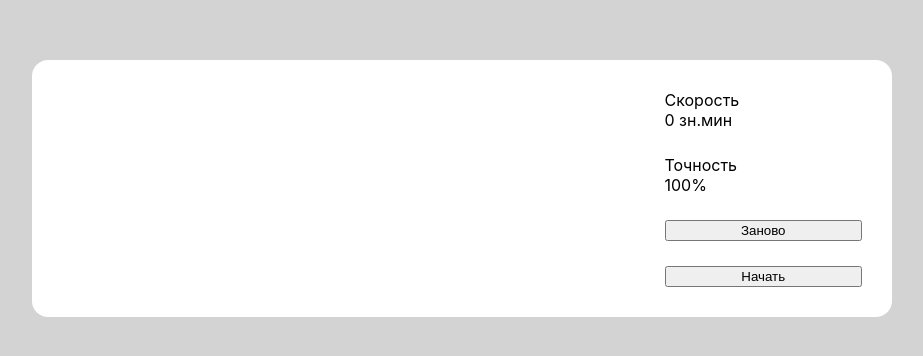
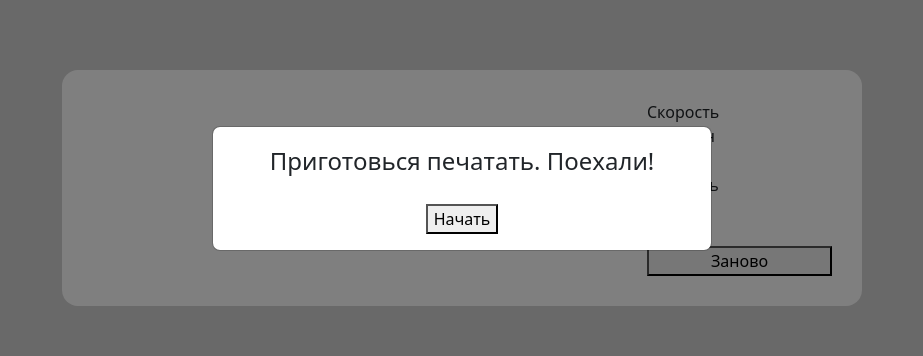
Before and after one commit to dannotdead/typing-simulator, a React (Create React App) app: page / in a window 1280 px wide. Shown: the part 212-568 px from the top of the page, without its empty margins (178-1101 px from the left). Built offline with nearby package versions, Linux system fonts and the light colour scheme.

Commit message:
feat: add bootstrap and modal

```diff
--- a/package.json
+++ b/package.json
@@ -9,11 +9,14 @@
     "@types/jest": "^27.5.2",
     "@types/node": "^16.11.56",
     "@types/react": "^18.0.17",
+    "@types/react-bootstrap": "^0.32.30",
     "@types/react-dom": "^18.0.6",
     "@types/styled-components": "^5.1.26",
+    "bootstrap": "^5.2.0",
     "mobx": "^6.6.1",
     "mobx-react-lite": "^3.4.0",
     "react": "^18.2.0",
+    "react-bootstrap": "^2.5.0",
     "react-dom": "^18.2.0",
     "react-scripts": "5.0.1",
     "styled-components": "^5.3.5",
--- a/src/App.tsx
+++ b/src/App.tsx
@@ -1,6 +1,9 @@
 import React from 'react'
 import styled from 'styled-components'
+import {observer} from 'mobx-react-lite'
 import Simulator from './components/Simulator'
+import StartModal from './components/Modal'
+import modal from './store/modal'
 
 const StyledApp = styled.div`
 	display: flex;
@@ -11,12 +14,13 @@ const StyledApp = styled.div`
 	padding: 0 20px;
 `
 
-const App = () => {
+const App = observer(() => {
 	return (
 		<StyledApp>
+			{modal.show && <StartModal />}
 			<Simulator />
 		</StyledApp>
 	);
-}
+})
 
 export default App;
--- a/src/components/Controls/Controls.tsx
+++ b/src/components/Controls/Controls.tsx
@@ -3,7 +3,6 @@ import styled from 'styled-components'
 import ControlsSpeed from './ControlsSpeed'
 import ControlsAccuracy from './ControlsAccuracy'
 import RestartButton from './RestartButton'
-import StartButton from './StartButton'
 
 const ControlsTemplate = styled.div`
 	display: flex;
@@ -18,7 +17,6 @@ const Controls = () => {
 			<ControlsSpeed />
 			<ControlsAccuracy />
 			<RestartButton />
-			<StartButton />
 		</ControlsTemplate>
 	)
 }
--- a/src/components/Controls/StartButton.tsx
+++ b/src/components/Controls/StartButton.tsx
@@ -1,12 +1,18 @@
 import React from 'react'
 import styled from 'styled-components'
 import store from '../../store/store'
+import modal from '../../store/modal'
 
 const ButtonTemplate = styled.button``
 
 const StartButton = () => {
 	return (
-		<ButtonTemplate onClick={() => store.generateText()}>
+		<ButtonTemplate
+			onClick={() => {
+				store.generateText()
+				modal.handleClose()
+			}}
+		>
 			Начать
 		</ButtonTemplate>
 	)
--- /dev/null
+++ b/src/components/Modal.tsx
@@ -0,0 +1,35 @@
+import React from 'react'
+import {Modal} from 'react-bootstrap'
+import modal from '../store/modal'
+import StartButton from './Controls/StartButton'
+import styled from 'styled-components'
+
+const CenteredBody = styled.div`
+	display: flex;
+	flex-direction: column;
+	align-items: center;
+	gap: 25px;
+`
+
+const StartModal = () => {
+	return (
+		<>
+			<Modal
+				show={modal.show}
+				onHide={modal.handleClose}
+				backdrop='static'
+				keyboard={false}
+				centered
+			>
+				<Modal.Body>
+					<CenteredBody>
+						<Modal.Title>Приготовься печатать. Поехали!</Modal.Title>
+						<StartButton />
+					</CenteredBody>
+				</Modal.Body>
+			</Modal>
+		</>
+	)
+}
+
+export default StartModal
--- a/src/components/Textarea.tsx
+++ b/src/components/Textarea.tsx
@@ -31,11 +31,10 @@ const Textarea = observer(() => {
 	}, [])
 
 	const onKeypress = (event: KeyboardEvent) => {
-		console.log(store.typingError)
 		if (store.currentChar === event.key) {
 			store.incrementCharIndex()
 			store.changeCurrentChar()
-			store.enterText(event.key)
+			store.inputCorrectChar()
 		} else {
 			store.inputWrongChar()
 		}
@@ -43,10 +42,6 @@ const Textarea = observer(() => {
 
 	return (
 		<TextareaTemplate>
-			{/*<EnteredTextarea>*/}
-			{/*	{store.enteredText}*/}
-			{/*	<CurrentChar store={store}>{store.currentChar}</CurrentChar>*/}
-			{/*</EnteredTextarea>*/}
 			{store.text.map((symbol, index) => {
 				if (index === store.currentCharIndex) {
 					return <CurrentChar key={`${symbol}${index}`} typingError={store.typingError}>{symbol}</CurrentChar>
--- a/src/index.tsx
+++ b/src/index.tsx
@@ -2,6 +2,7 @@ import React from 'react';
 import ReactDOM from 'react-dom/client';
 import App from './App';
 import './index.css';
+import 'bootstrap/dist/css/bootstrap.min.css';
 
 const root = ReactDOM.createRoot(
 	document.getElementById('root') as HTMLElement
--- /dev/null
+++ b/src/store/modal.ts
@@ -0,0 +1,16 @@
+import {makeAutoObservable} from 'mobx'
+
+class Modal {
+	show: boolean = true
+
+	constructor() {
+		makeAutoObservable(this)
+	}
+
+	handleClose = () => {
+		this.show = false
+	}
+
+}
+
+export default new Modal()
--- a/src/store/store.ts
+++ b/src/store/store.ts
@@ -9,7 +9,6 @@ class Store {
 	text: string[] = []
 	currentChar: string = ''
 	currentCharIndex: number = 0
-	enteredText: string = ''
 	typingError: boolean = false
 
 	constructor() {
@@ -24,7 +23,6 @@ class Store {
 					this.text = data.text.split('')
 					this.currentChar = data.text[0]
 					this.currentCharIndex = 0
-					this.enteredText = ''
 				})
 			})
 			.catch(err => console.error(err))
@@ -38,16 +36,12 @@ class Store {
 		this.currentChar = this.text[this.currentCharIndex]
 	}
 
-	enterText(key: string) {
-		this.enteredText = this.enteredText + key
-	}
-
 	inputWrongChar() {
 		this.typingError = true
 	}
 
 	inputCorrectChar() {
-		this.text[this.currentCharIndex].fontcolor('green')
+		this.typingError = false
 	}
 }
 
```
Also changed, not shown: 1 other file (tests, documents, lock files or other folders).
